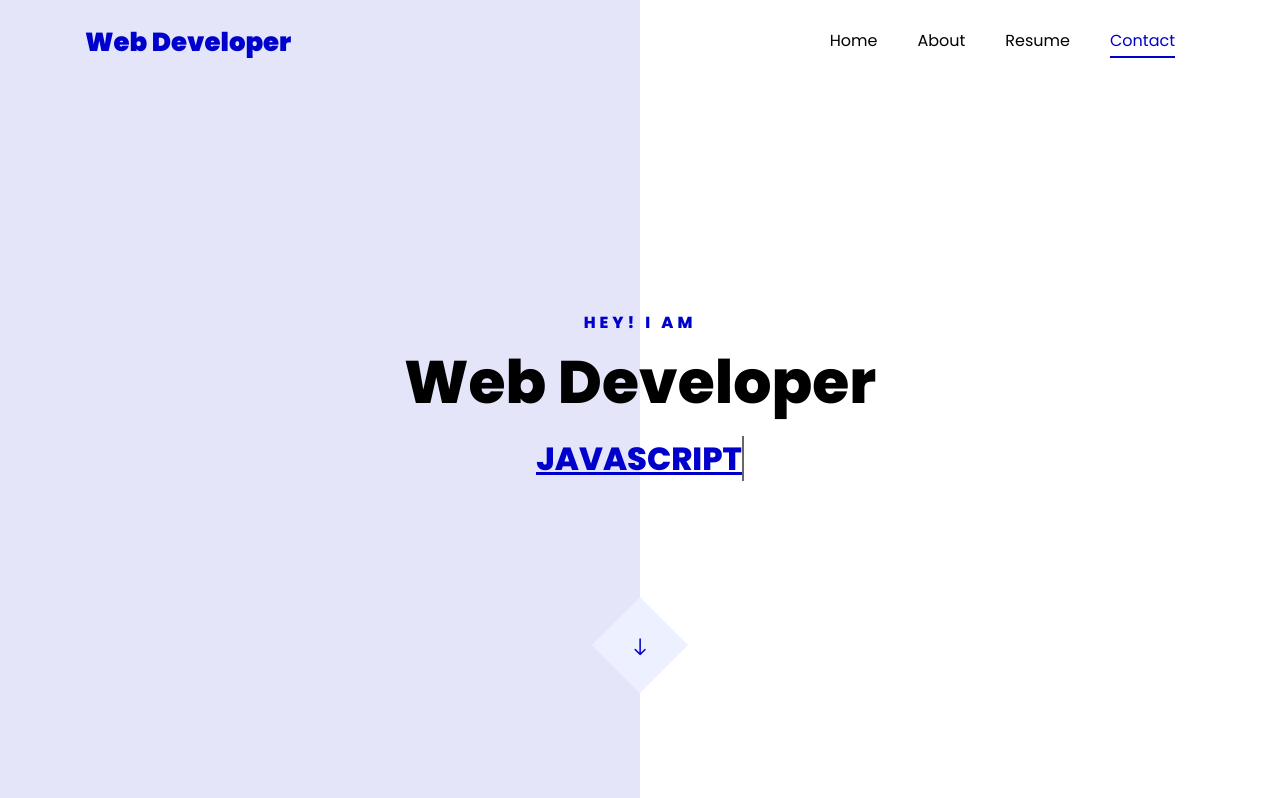
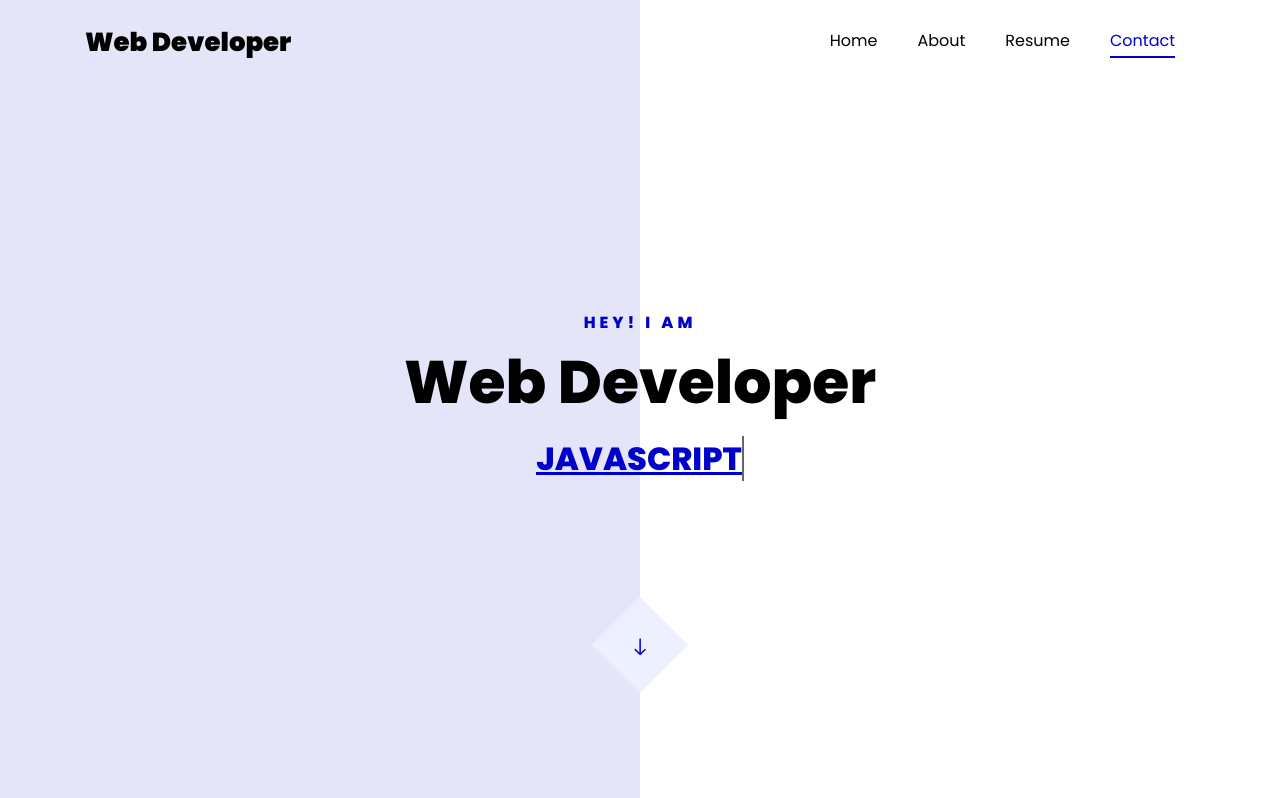
Before and after one commit to noCountJun/noCountJun.github.io, a plain HTML site: page index.html in a window 1280 px wide. Shown: the top 798 px of the page. Drawn offline with Linux system fonts and the light colour scheme; files whose address does not match are found by name.

Commit message:
del title color

```diff
--- a/index.html
+++ b/index.html
@@ -27,7 +27,7 @@
 
     <nav class="navbar navbar-expand-lg navbar-dark ftco_navbar ftco-navbar-light site-navbar-target" id="ftco-navbar">
 	    <div class="container">
-	      <a class="navbar-brand" href="index.html" style="color:#0000CC">Web Developer</a>
+	      <a class="navbar-brand" href="index.html">Web Developer</a>
 	      <button class="navbar-toggler js-fh5co-nav-toggle fh5co-nav-toggle" type="button" data-toggle="collapse" data-target="#ftco-nav" aria-controls="ftco-nav" aria-expanded="false" aria-label="Toggle navigation">
 	        <span class="oi oi-menu"></span> Menu
 	      </button>
```
